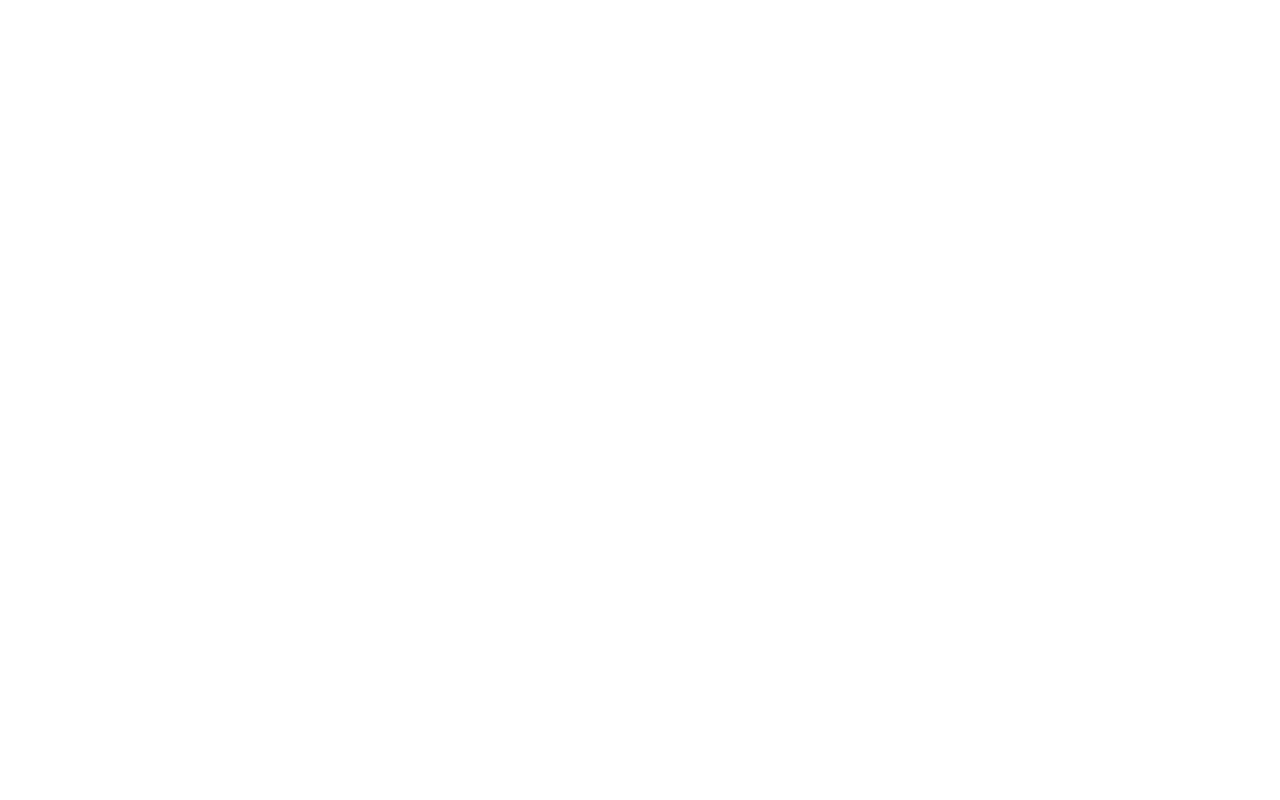
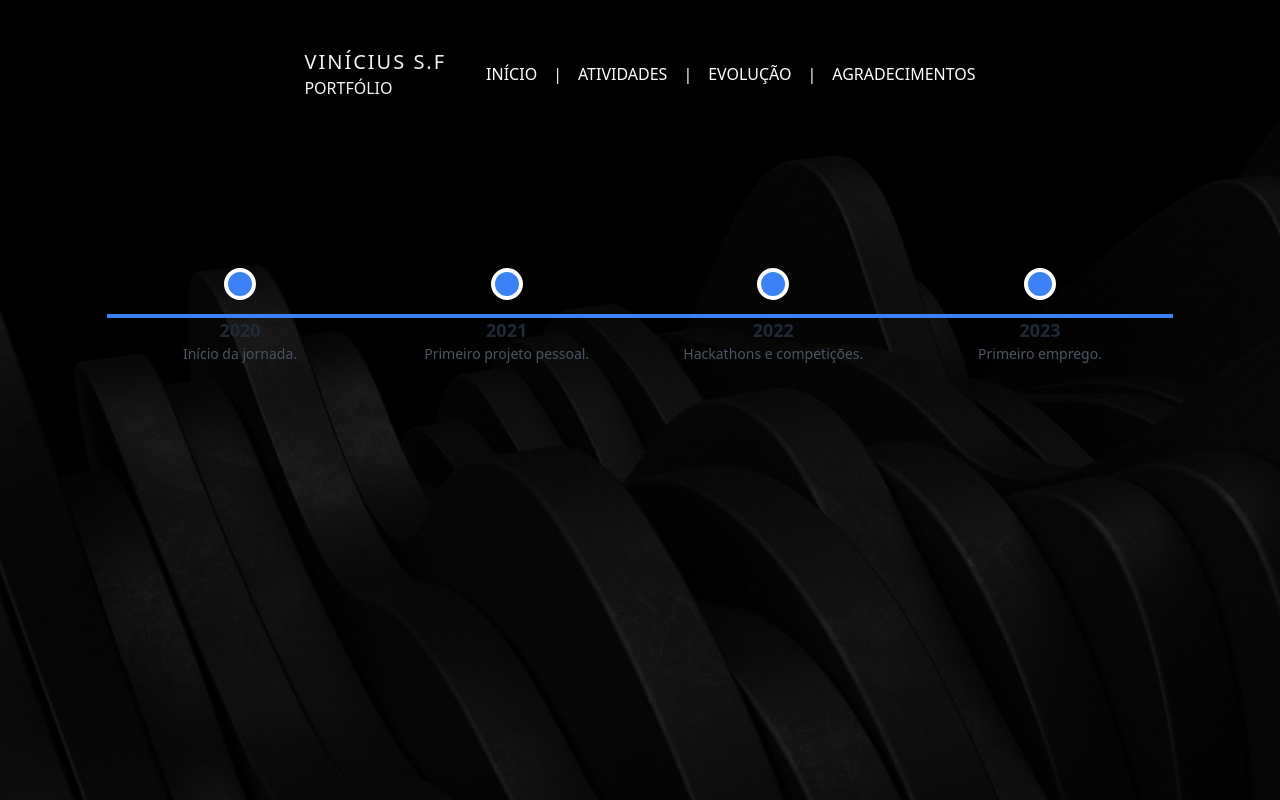
Before and after one commit to ApenasoVini/Portfolio-Final, a plain HTML site: page pages/evolucao.html in a window 1280 px wide. Drawn offline with nearby package versions, Linux system fonts and the light colour scheme.

Commit message:
portfolio

```diff
--- a/pages/evolucao.html
+++ b/pages/evolucao.html
@@ -0,0 +1,97 @@
+<!DOCTYPE html>
+<html lang="pt-br">
+
+<head>
+    <meta charset="UTF-8">
+    <meta name="viewport" content="width=device-width, initial-scale=1.0">
+    <link rel="stylesheet" href="https://cdnjs.cloudflare.com/ajax/libs/font-awesome/6.5.0/css/all.min.css">
+    <link rel="shortcut icon" href="../assets/img/favicon.ico" type="image/x-icon">
+    <link rel="stylesheet" href="../assets/css/index.css">
+    <script src="https://cdn.tailwindcss.com"></script>
+    <title>VSF | Evolução</title>
+</head>
+
+<<body>
+    <header class="w-full text-white p-6">
+        <nav class="flex justify-center gap-10 items-center">
+            <ul class="flex gap-4 items-center">
+                <li class="list-none uppercase">
+                    <h1 class="tracking-widest text-gray-100 text-xl">Vinícius S.F</h1>
+                    <p class="text-gray-100">Portfólio</p>
+                </li>
+            </ul>
+            <ul class="flex gap-4 items-center">
+                <li class="list-none uppercase">
+                    <a href="../index.html"
+                        class="no-underline text-white transition-colors duration-200 ease-in-out border-b-0 hover:border-b hover:border-white">
+                        Início
+                    </a>
+                </li>
+                <span>|</span>
+                <li class="list-none uppercase">
+                    <a href="./atividades.html"
+                        class="no-underline text-white transition-colors duration-200 ease-in-out border-b-0 hover:border-b hover:border-white">
+                        Atividades
+                    </a>
+                </li>
+                <span>|</span>
+                <li class="list-none uppercase">
+                    <a href="./evolucao.html"
+                        class="no-underline text-white transition-colors duration-200 ease-in-out border-b-0 hover:border-b hover:border-white">
+                        Evolução
+                    </a>
+                </li>
+                <span>|</span>
+                <li class="list-none uppercase">
+                    <a href="./agradecimentos.html"
+                        class="no-underline text-white transition-colors duration-200 ease-in-out border-b-0 hover:border-b hover:border-white">
+                        Agradecimentos
+                    </a>
+                </li>
+            </ul>
+        </nav>
+    </header>
+
+    <div class="flex justify-center w-full h-96 items-center">
+        <div class="w-10/12">
+            <div class="flex items-center justify-between relative">
+                <div class="absolute top-1/2 left-0 w-full h-1 bg-blue-500 transform -translate-y-1/2"></div>
+
+                <div class="relative flex flex-col items-center w-1/4">
+                    <div class="w-8 h-8 bg-blue-500 rounded-full border-4 border-white"></div>
+                    <div class="mt-4 text-center">
+                        <h3 class="text-lg font-semibold text-gray-800">2020</h3>
+                        <p class="text-sm text-gray-600">Início da jornada.</p>
+                    </div>
+                </div>
+
+                <div class="relative flex flex-col items-center w-1/4">
+                    <div class="w-8 h-8 bg-blue-500 rounded-full border-4 border-white"></div>
+                    <div class="mt-4 text-center">
+                        <h3 class="text-lg font-semibold text-gray-800">2021</h3>
+                        <p class="text-sm text-gray-600">Primeiro projeto pessoal.</p>
+                    </div>
+                </div>
+
+                <div class="relative flex flex-col items-center w-1/4">
+                    <div class="w-8 h-8 bg-blue-500 rounded-full border-4 border-white"></div>
+                    <div class="mt-4 text-center">
+                        <h3 class="text-lg font-semibold text-gray-800">2022</h3>
+                        <p class="text-sm text-gray-600">Hackathons e competições.</p>
+                    </div>
+                </div>
+
+                <div class="relative flex flex-col items-center w-1/4">
+                    <div class="w-8 h-8 bg-blue-500 rounded-full border-4 border-white"></div>
+                    <div class="mt-4 text-center">
+                        <h3 class="text-lg font-semibold text-gray-800">2023</h3>
+                        <p class="text-sm text-gray-600">Primeiro emprego.</p>
+                    </div>
+                </div>
+
+            </div>
+        </div>
+    </div>
+    </body>
+
+</html>
```
Also changed, not shown: index.html (+2 -3 lines), pages/atividades.html (+20 -12 lines), assets/img/obj.png (deleted).
